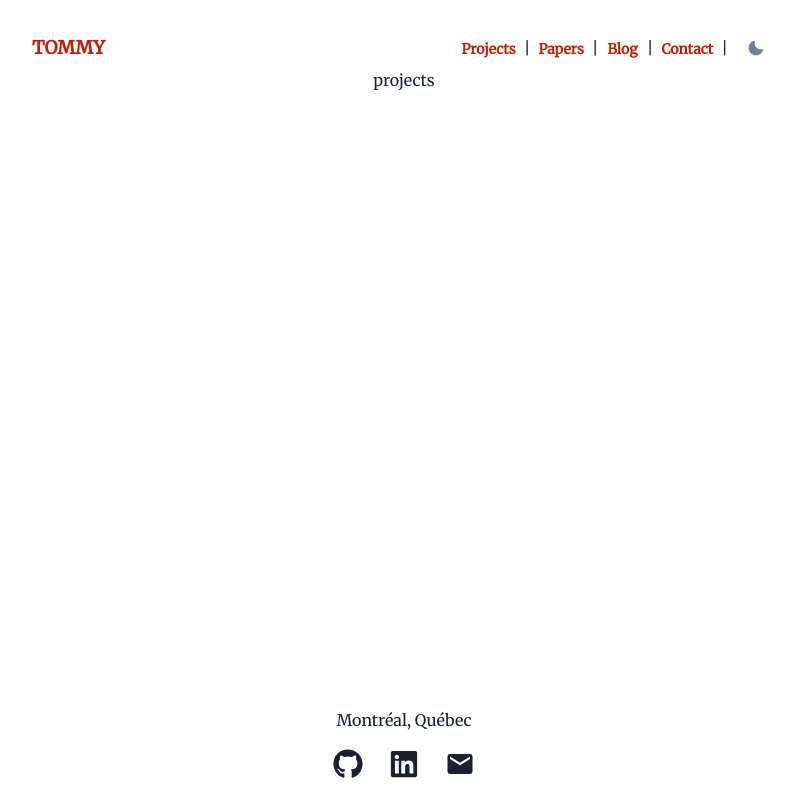
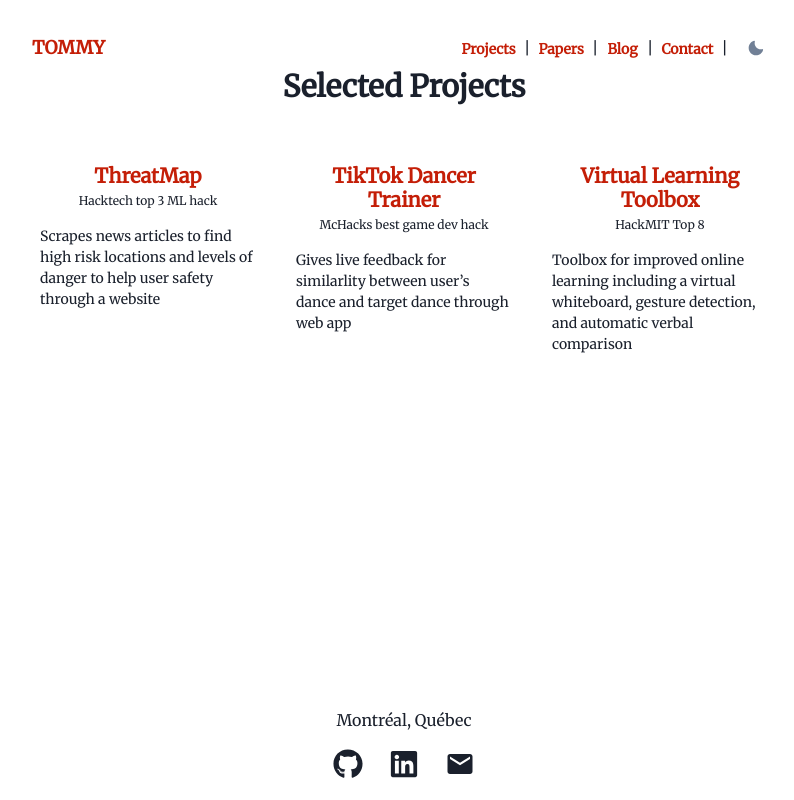
Before and after one commit to tommyhe6/personal-website, a Next.js app: page /projects in a window 1280 px wide. Shown: the whole page, without its empty margins (236-1030 px from the left). Built offline with nearby package versions, Linux system fonts and the light colour scheme.

Commit message:
projects init

```diff
--- /dev/null
+++ b/components/Project.tsx
@@ -0,0 +1,29 @@
+import { Heading, Box, VStack, Text } from "@chakra-ui/react";
+
+type Props = {
+    title: string;
+    context: string;
+    desc: string;
+    time: string;
+    // img: string;
+};
+
+const Project = ({ title, context, desc, time }: Props) => {
+    return (
+        <VStack w="20vw" h="30vh" p={5} spacing="2vh" align="center">
+            <VStack spacing="0.5vh">
+                <Heading as="h3" color="redbrown" size="md" textAlign="center">
+                    {title}
+                </Heading>
+                <Text as="h6" fontSize="xs" textAlign="center">
+                    {context}
+                </Text>
+            </VStack>
+            <Text as="p" fontSize="sm">
+                {desc}
+            </Text>
+        </VStack>
+    );
+};
+
+export default Project;
--- a/pages/index.tsx
+++ b/pages/index.tsx
@@ -9,9 +9,9 @@
 
 const Home: NextPage = () => {
     return (
-        <Flex height="97vh" direction="column" alignItems="center" justifyContent="space-evenly" p={3}>
+        <Flex h="97vh" direction="column" alignItems="center" justifyContent="space-evenly" p={3}>
             <Spacer />
-            <Flex h="50vh" flexDirection="column" alignItems="center">
+            <Flex h="50vh" direction="column" alignItems="center">
                 <Heading h="100px" as="h1" size="4xl">
                     TOMMY HE
                 </Heading>
--- a/pages/projects.tsx
+++ b/pages/projects.tsx
@@ -1,10 +1,19 @@
 import type { NextPage } from "next";
+import Project from "../components/Project.tsx";
+import { Heading, VStack, HStack, Flex } from "@chakra-ui/react";
 
 const projects: NextPage = () => {
     return (
-        <div>
-            projects
-        </div>
+        <VStack spacing="5vh">
+            <Heading as="h1" size="lg">
+                Selected Projects
+            </Heading>
+            <Flex w="60vw" direction="row" justifyContent="space-between">
+                <Project title="ThreatMap" context="Hacktech top 3 ML hack" desc="Scrapes news articles to find high risk locations and levels of danger to help user safety through a website" time="May 2022" />
+                <Project title="TikTok Dancer Trainer" context="McHacks best game dev hack" desc="Gives live feedback for similarlity between user’s dance and target dance through web app" time="Jan. 2021" />
+                <Project title="Virtual Learning Toolbox" context="HackMIT Top 8" desc="Toolbox for improved online learning including a virtual whiteboard, gesture detection, and automatic verbal comparison" time="Sept. 2020" />
+            </Flex>
+        </VStack>
     );
 };
 
```
